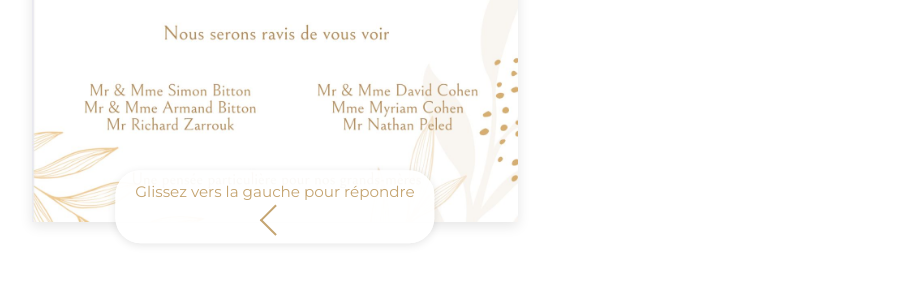
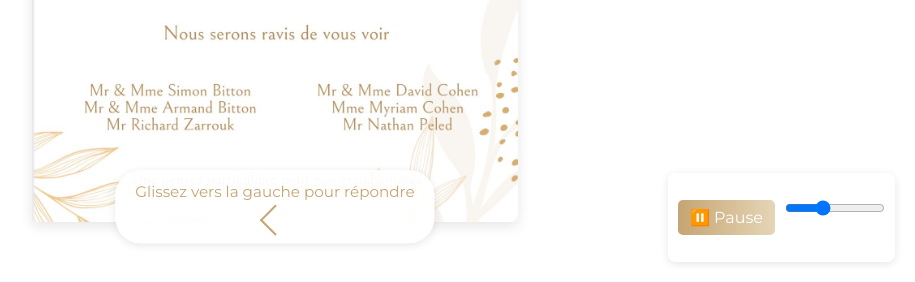
Before and after one commit to DanBttn/projet-invitation, a Flask app: page / in a window 1280 px wide. Shown: the part 518-800 px from the top of the page, without its empty margins (365-1280 px from the left). Run offline with Flask 3, Linux system fonts and the light colour scheme.

Commit message:
ajout de la musique de fond

```diff
--- a/templates/index.html
+++ b/templates/index.html
@@ -5,6 +5,79 @@
     <meta name="viewport" content="width=device-width, initial-scale=1.0, maximum-scale=1.0, user-scalable=no">
     <title>Mariage Elie & Noa</title>
     <link href="https://fonts.googleapis.com/css2?family=Cormorant+Garamond:wght@400;600&family=Montserrat:wght@300;400&display=swap" rel="stylesheet">
+    <style>
+        .audio-controls {
+            position: fixed;
+            bottom: 20px;
+            right: 20px;
+            background: rgba(255, 255, 255, 0.9);
+            padding: 10px;
+            border-radius: 8px;
+            box-shadow: 0 2px 8px rgba(0, 0, 0, 0.1);
+            z-index: 1000;
+            display: flex;
+            align-items: center;
+            gap: 10px;
+        }
+        .audio-controls button {
+            width: auto;
+            padding: 8px 12px;
+            margin: 0;
+            height: auto;
+        }
+        #volumeControl {
+            width: 100px;
+        }
+    </style>
+    <audio id="bgMusic" autoplay loop muted>
+        <source src="{{ url_for('static', filename='audio/marry-you-official-lyric-video.mp3') }}" type="audio/mp3" >
+    </audio>
+    <script>
+        // Attendre que le DOM soit chargé
+        document.addEventListener('DOMContentLoaded', function() {
+            const audio = document.getElementById('bgMusic');
+
+            // Fonction pour démarrer l'audio
+            function startAudio() {
+                audio.muted = false;
+                audio.volume = 0.05;
+                audio.play();
+            }
+
+            // Démarrer l'audio après un court délai
+            setTimeout(startAudio, 1000);
+
+            // Créer les contrôles
+            const audioControls = document.createElement('div');
+            audioControls.className = 'audio-controls';
+
+            const playButton = document.createElement('button');
+            playButton.textContent = '⏸️ Pause';
+            playButton.onclick = function() {
+                if (audio.paused) {
+                    audio.play();
+                    playButton.textContent = '⏸️ Pause';
+                } else {
+                    audio.pause();
+                    playButton.textContent = '▶️ Jouer';
+                }
+            };
+
+            const volumeControl = document.createElement('input');
+            volumeControl.type = 'range';
+            volumeControl.id = 'volumeControl';
+            volumeControl.min = '0';
+            volumeControl.max = '100';
+            volumeControl.value = '30';
+            volumeControl.onchange = function() {
+                audio.volume = this.value / 100;
+            };
+
+            audioControls.appendChild(playButton);
+            audioControls.appendChild(volumeControl);
+            document.body.appendChild(audioControls);
+        });
+    </script>
     <style>
         :root {
             --gold: #C5A572;
@@ -34,7 +107,6 @@
         .pages {
             display: flex;
             width: 200vw;
-            height: 100vh;
             height: 100dvh;
             transition: transform 0.5s ease-in-out;
             touch-action: pan-x;
@@ -42,7 +114,6 @@
 
         .page {
             width: 100vw;
-            height: 100vh;
             height: 100dvh;
             flex-shrink: 0;
         }
```
Also changed, not shown: 1 other file.
